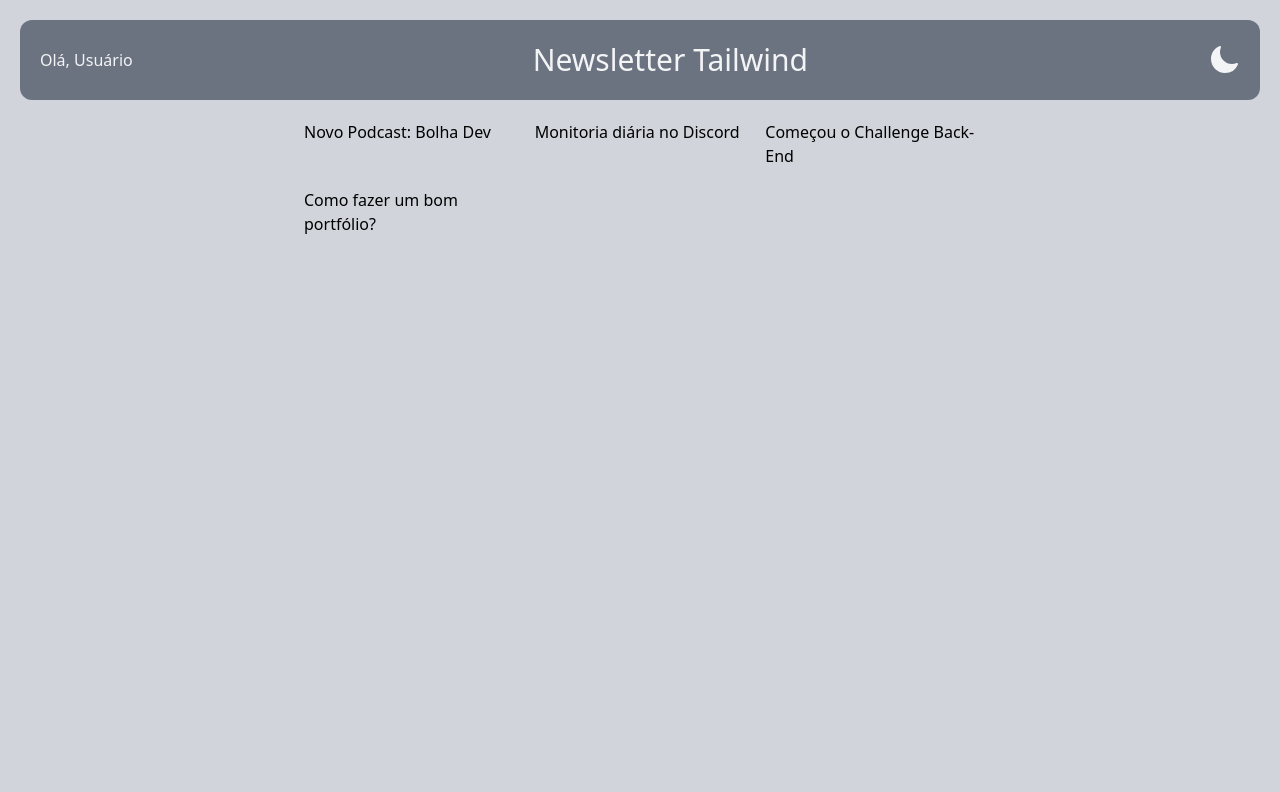
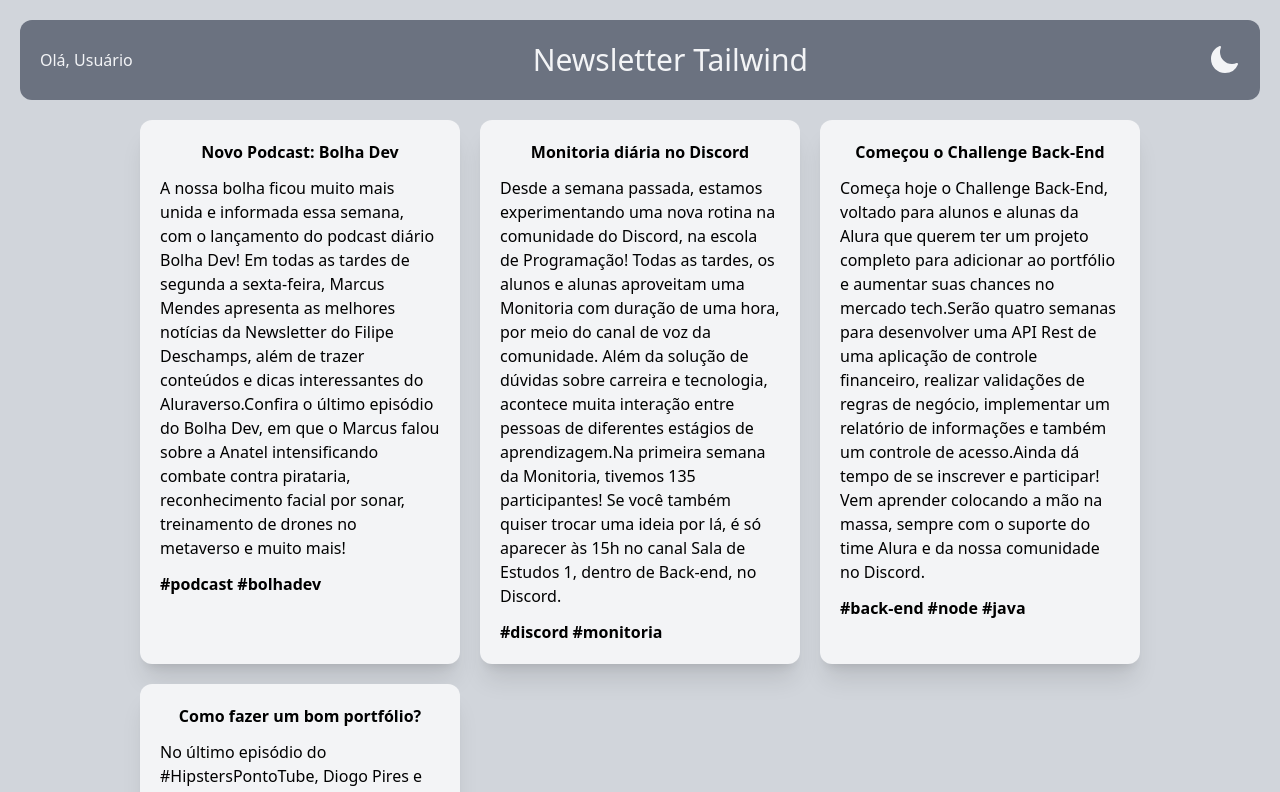
Before and after one commit to lucivandosousa/newsletter-tailwind, a React (Vite) app: page / in a window 1280 px wide. Shown: the top 792 px of the page. Built offline with nearby package versions, Linux system fonts and the light colour scheme.

Commit message:
feat: create article items

```diff
--- /dev/null
+++ b/src/components/articleItem/index.jsx
@@ -0,0 +1,13 @@
+export default function ArticleItem({ title, text, tags, image, alt }) {
+  return (
+    <div className="p-5 bg-gray-100 dark:bg-gray-200 sm:rounded-xl sm:shadow-xl flex flex-col items-center gap-3">
+      <h3 className="font-bold">{title}</h3>
+      <div>
+        {text}
+      </div>
+      <div className="flex gap-1 left-0 w-full">
+        {tags.map(tag => <span key={tag} className="font-bold">#{tag}</span>)}
+      </div>
+    </div>
+  )
+}
--- a/src/components/articleList/index.jsx
+++ b/src/components/articleList/index.jsx
@@ -1,10 +1,15 @@
 import articles from "../../../article.json"
+
+import ArticleItem from "../articleItem"
 
 export default function ArticleList() {
   return (
-    <div className="mt-5 sm:mt-0 grid gap-5 m-auto max-w-2xl sm:grid-cols-2 lg:grid-cols-3">
-      {articles.map(article => (
-        <p>{article.title}</p>
+    <div className="mt-5 sm:mt-0 grid gap-5 m-auto max-w-2xl sm:grid-cols-2 lg:grid-cols-3 lg:max-w-[1000px]">
+      {articles.map((article, index) => (
+        <ArticleItem
+          key={index}
+          {...article}
+        />
       ))}
     </div>
   )
```
